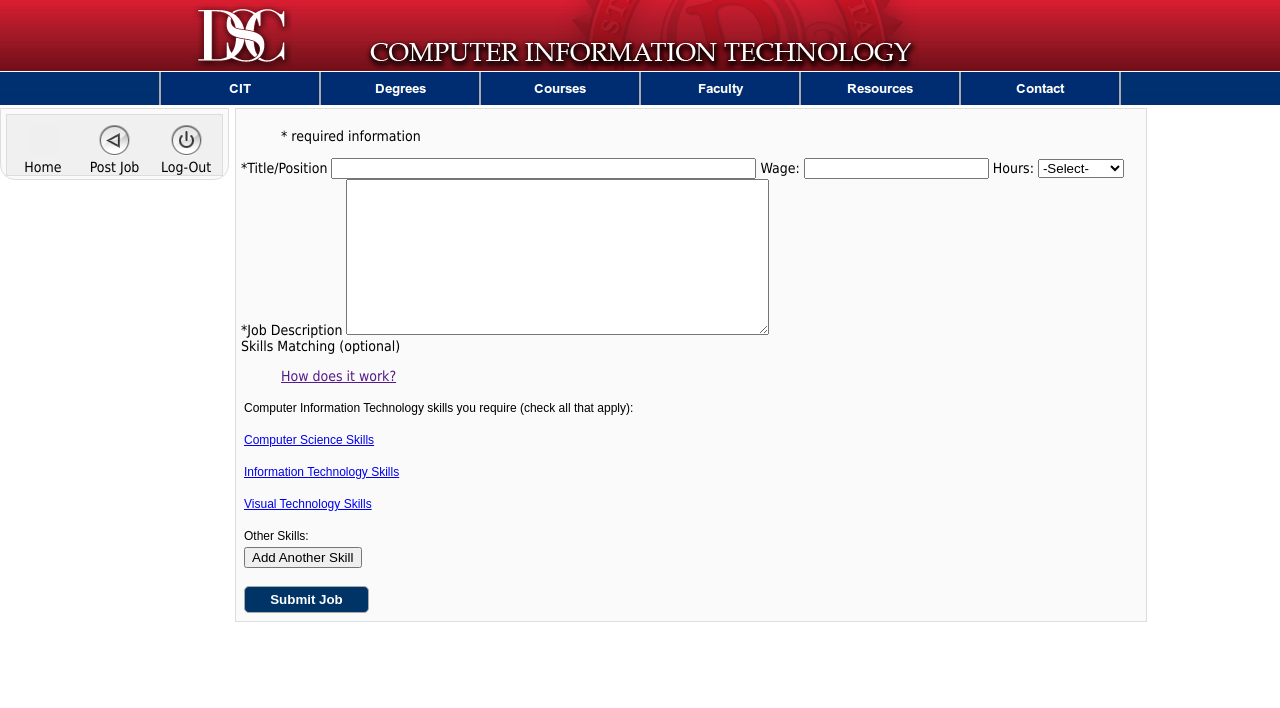
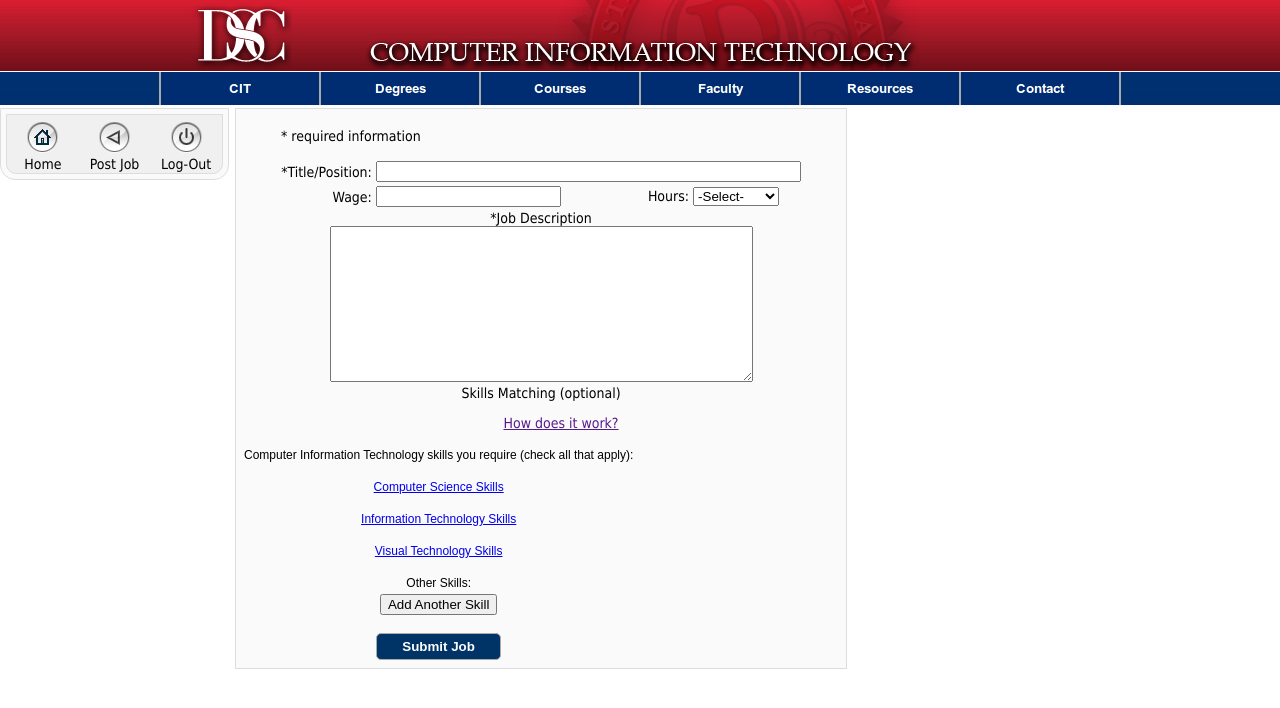
Before and after one commit to cs2450/citjobsite, a PHP site: the page made by post_job.php in a window 1280 px wide. Shown: the top 708 px of the page. Run offline with PHP 8.4, Linux system fonts and the light colour scheme; the visitor is signed in with stand-in values (Sample User, id 1); data that the repository does not hold is empty; a stand-in replaces the project's code that opens the database connection; some libraries are stand-ins or nearby versions.

Commit message:
Some styling on post_job.php

```diff
--- a/css/header.css
+++ b/css/header.css
@@ -36,9 +36,12 @@ body {
 	-webkit-border-radius: 0 0 15px 15px;
 }
 #loginForm{
-	height: 55px;
+	height: 56px;
 	background: #f0f0f0;
-	padding-top: 5px;
+	padding-top: 2px;
+	border-radius: 0 0 10px 10px;
+	-moz-border-radius: 0 0 10px 10px;
+	-webkit-border-radius: 0 0 10px 10px;
 }
 #loginBox label {
 }
@@ -88,10 +91,14 @@ body {
 .buttonText label {
 	cursor: pointer;
 }
-#loginButton { background: url('../images/home-4.png') 0 0; }
-#loginButton:hover { background: url('../images/home-4.png') 0 -31px; }
-#loginButton.active { background: url('../images/home-4.png') -31px 0; }
-#loginButton.active:hover { background: url('../images/home-4.png') -31px -31px; }
+#loginButton,
+#homeButton { background: url('../images/home-4.png') 0 0; }
+#loginButton:hover,
+#homeButton:hover { background: url('../images/home-4.png') 0 -31px; }
+#loginButton.active,
+#homeButton.active { background: url('../images/home-4.png') -31px 0; }
+#loginButton.active:hover,
+#homeButton.active:hover { background: url('../images/home-4.png') -31px -31px; }
 #registerButton { background: url('../images/sleep-4.png') 0 0; }
 #registerButton:hover { background: url('../images/sleep-4.png') 0 -31px; }
 #registerButton.active { background: url('../images/sleep-4.png') -31px 0; }
@@ -130,7 +137,6 @@ body {
 	position: absolute;
 	min-width: 600px;
 	max-width: 900px;
-	min-height: 460px;
 }
 .profilePage {
 	width: 100%;
@@ -219,6 +225,7 @@ body {
 .jobDescription {
 	height: 60px;
 	overflow: hidden;
+	text-overflow: ellipsis;
 }
 .position {
 }
@@ -250,3 +257,30 @@ body {
 .profilePage .rightSide .job {
 	height: 40px;
 }
+#jobEditForm {
+	text-align: center;
+}
+#jobEditForm .leftJust {
+	text-align: left;
+}
+#jobEditForm .rightJust {
+	text-align: right;
+}
+#jobEditForm .row .leftSide {
+	float: left;
+}
+#jobEditForm .row .leftSide label {
+	display: block;
+	padding: 5px 0 2px 0;
+	text-align: right;
+}
+#jobEditForm .row .rightSide {
+	float: left;
+}
+#jobEditForm .row .rightSide label {
+	float: left;
+}
+#jobEditForm .row .rightSide input {
+	display: block;
+	text-align: left;
+}
--- a/inc/func.php
+++ b/inc/func.php
@@ -3,12 +3,11 @@
 // Satisfies specification 2.4 -mw 2/29/12
 //
 
-function validate_data($name,$email,$con_email,$phone,$pass,$con_passwd,$company){
+function validate_data($name,$email,$con_email,$phone,$pass,$con_passwd){
   $regexp="/^[a-z0-9]+([_\\.-][a-z0-9]+)*@([a-z0-9]+([\.-][a-z0-9]+)*)+\\.[a-z]{2,}$/i";
   $error='';
 
-  if($company == "" or $name=="" or $phone=="" or $email=="" or
-     $pass=="" or $con_passwd=="") {
+  if($name=="" or $phone=="" or $email=="" or $pass=="" or $con_passwd=="") {
     $error="* Please fill out all fields";
   }
   else if ( !preg_match($regexp, $email) ) {
--- a/inc/header.php
+++ b/inc/header.php
@@ -30,16 +30,17 @@ require_once('inc/connect.php');
 		<div id="menuBox" class="regColors sticky-handle">
 			<form id="loginForm" class="regColors" method="post" action="php/login_script.php">
 				<div class="formButton threeCols">
-					<button type="submit" name="home" value="home" id="homeButton"></button>
+					<button type="submit" name="home" value="home" id="homeButton"
+<?php if ($_GET[page]=='home') echo ' class="active"' ?>></button>
 				</div>
 				<div class="formButton threeCols">
-					<button type="submit" name="<?php echo $match_button; ?>" value="<?php echo $match_button; ?>" id="matchesButton"></button>
+					<button type="submit" name="<?php echo $match_button; ?>" value="<?php echo $match_button; ?>" id="matchesButton" <?php if ($_GET[page]==$match_button) echo ' class="active"' ?>></button>
 				</div>
 				<div class="formButton threeCols">
-					<button type="submit" name="logout" value="logout" id="logoutButton"></button>
+					<button type="submit" name="logout" value="logout" id="logoutButton"<?php if ($_GET[page]=='logout') echo 'class="active"' ?>></button>
 				</div>
 				<div class="buttonText threeCols">
-					<label for="loginButton">Home</label>
+					<label for="homeButton">Home</label>
 				</div>
 				<div class="buttonText threeCols">
 					<label for="matchesButton"><?php echo $match_button; ?></label>
--- a/php/register_script.php
+++ b/php/register_script.php
@@ -4,7 +4,7 @@ include_once("../inc/func.php");
 
 session_start();
 
-$error = validate_data($_POST['name'], $_POST['register_email'], $_POST['confirm_email'], $_POST['phone'], $_POST['register_password'], $_POST['confirm_password'], $_POST['company']);
+$error = validate_data($_POST['name'], $_POST['register_email'], $_POST['confirm_email'], $_POST['phone'], $_POST['register_password'], $_POST['confirm_password']);
 
 if($error != '');
 	header("Location:../register.php?error=".$error);
@@ -26,7 +26,7 @@ if($user == 'employer')
     mysql_query($sql) or die(mysql_error());
 
 	if(validate($email, $pass, $user)){
-		header("Location:../profile.php?employer_register=true");
+		header("Location:../profile.php?page=home&employer_register=true");
 		exit();
 	}
 }
@@ -39,7 +39,7 @@ else if($user == 'student')
     mysql_query($sql) or die(mysql_error());
 
 	if(validate($email, $pass, $user))
-		header("Location: ../skills.php?student_register=true");
+		header("Location: ../skills.php?page=home&student_register=true");
 		exit();
 }
 
--- a/post_job.php
+++ b/post_job.php
@@ -52,22 +52,34 @@
 	}
 ?>
 <p>* required information</p>
-<form method="post" action="php/post_job_script.php?<?php echo $_SERVER['QUERY_STRING']; ?>">
-	<label for="title">*Title/Position</label>
-	<input type="text" size="50" name="title" value="<?php echo $title; ?>"/>
-	<label for="wage">Wage:</label>
-	<input type="text" name="wage" value="<?php echo $wage; ?>"/>
-	<label for="hours">Hours:</label>
-	<select name="hours">
-		<option value="">-Select-</option>
-		<option value="Full Time" <?php echo $full; ?>>Full Time</option>
-		<option value="Part Time" <?php echo $part; ?>>Part Time</option>
-		<option value="Full/Part" <?php echo $both; ?>>Full/Part</option>
-		<option value="Negotiable" <?php echo $nego; ?>>Negotiable</option>
-		<option value="Temporary" <?php echo $temp; ?>>Temporary</option>
-		<option value="Internship" <?php echo $intern; ?>>Internship</option>
-	</select>
-	<label for="job_description">*Job Description</label>
+<form id="jobEditForm" method="post" action="php/post_job_script.php?<?php echo $_SERVER['QUERY_STRING']; ?>">
+	<table align=center>
+		<tr><td class="rightJust"><label for="title">*Title/Position:</label></td>
+			<td class="leftJust" colspan=2>
+				<input type="text" size="50" name="title" value="<?php
+					echo $title; ?>"/>
+			</td></tr>
+		<tr><td class="rightJust"><label for="wage">Wage:</label></td>
+			<td class="leftJust"><input type="text" name="wage" value="<?php
+				echo $wage; ?>"/></td>
+			<td><label for="hours">Hours:</label>
+				<select name="hours">
+					<option value="">-Select-</option>
+					<option value="Full Time" <?php echo $full;?>>Full Time</option>
+					<option value="Part Time" <?php echo $part;?>>Part Time</option>
+					<option value="Full/Part" <?php echo $both;?>>Full/Part</option>
+					<option value="Negotiable"<?php echo$nego;?>>Negotiable</option>
+					<option value="Temporary" <?php echo $temp;?>>Temporary</option>
+					<option value="Internship"<?php echo$intern;?>>Internship</option>
+				</select>
+			</td>
+		</tr>
+	</table>
+	<div class="row">
+	</div>
+	<div class="row">
+		<label for="job_description">*Job Description</label>
+	</div>
 	<textarea rows="10" cols="50" name="job_description"> <?php echo $desc; ?></textarea>
 	<!-- Skills stuff -->
 	<br/>
```
Also changed, not shown: register.php (+3 -5 lines), login.php (added), 1 other file.
